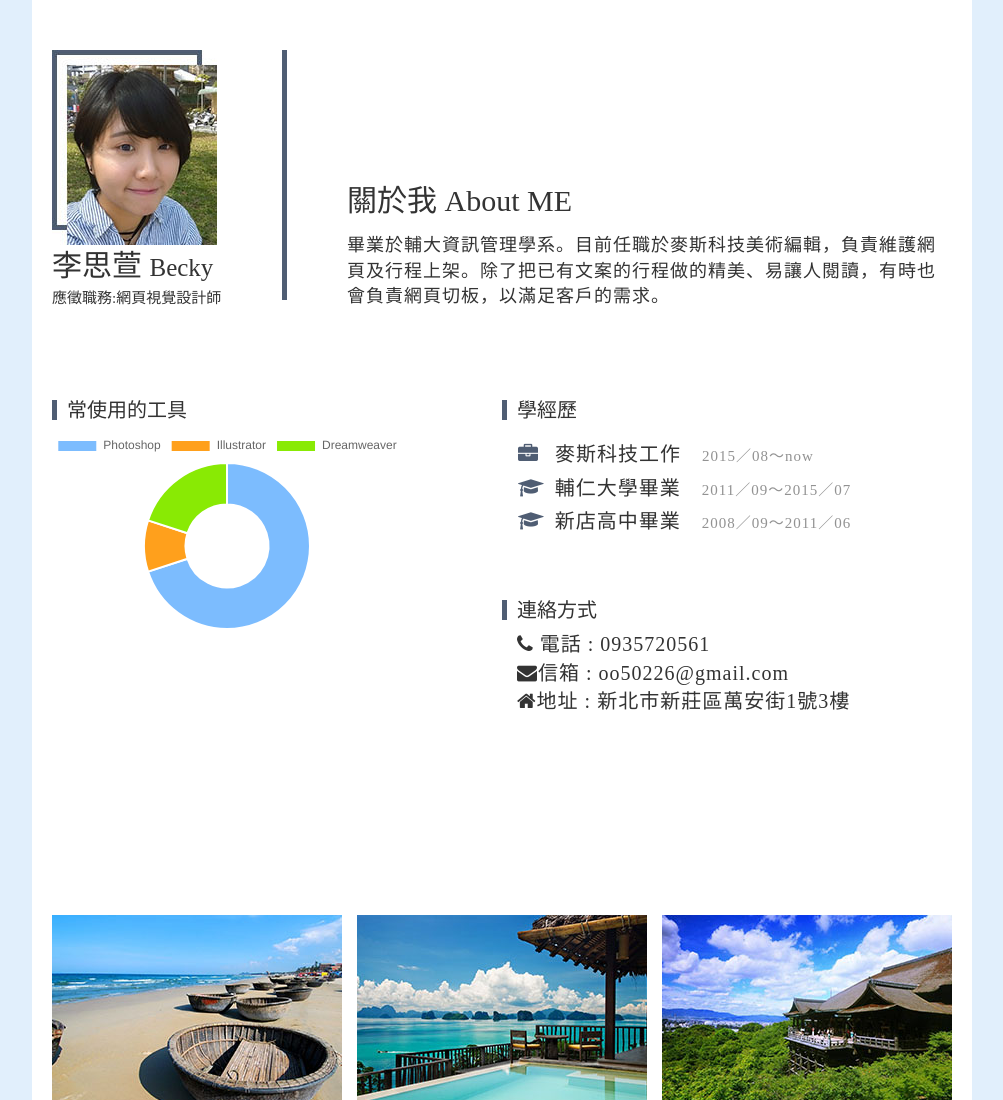
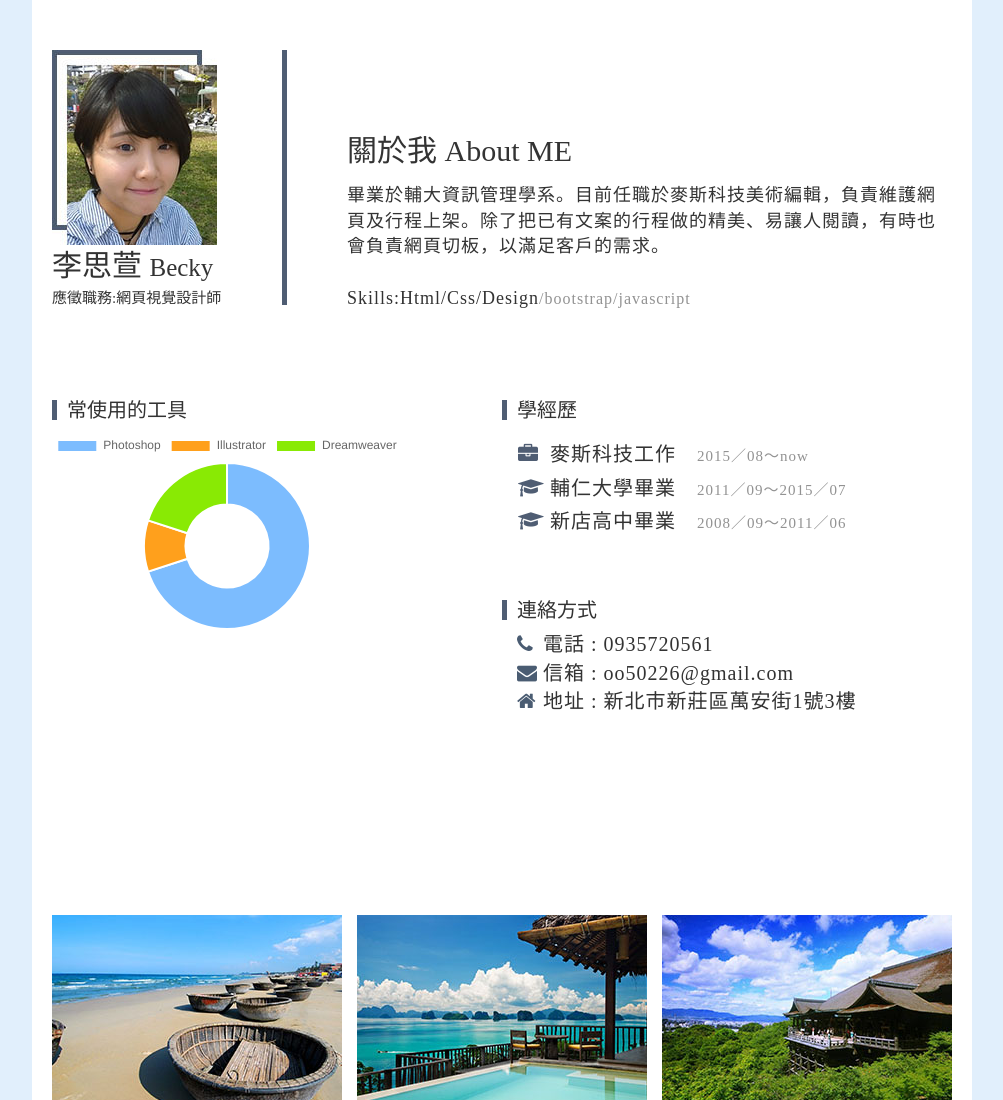
Before and after one commit to aumio/aumio.github.io, a plain HTML site: page index.html in a window 1280 px wide. Shown: the top 1100 px of the page, without its empty margins (138-1141 px from the left). Drawn offline with nearby package versions, Linux system fonts and the light colour scheme.

Commit message:
no message

```diff
--- a/css/style.css
+++ b/css/style.css
@@ -34,7 +34,7 @@ body{
 }
 .separate {
 	float: left;
-	height: 250px;
+	height: 255px;
 	width: 5px;
 	margin-right: 60px;
 	margin-left: 60px;
@@ -49,7 +49,7 @@ body{
 }
 #aboutme{
 	float: left;
-	margin-top: 130px;
+	margin-top: 80px;
 	height: 80px;
 	width: 600px;
 	font-size:30px;
@@ -154,3 +154,8 @@ body{
 	height: 200px;
 
 }
+.icon_size{
+	width: 20px;
+	height: 20px;
+
+}
--- a/index.html
+++ b/index.html
@@ -25,6 +25,8 @@
 			<div id="aboutme">關於我 About ME
 				<div id="about_txt">
 					畢業於輔大資訊管理學系。目前任職於麥斯科技美術編輯，負責維護網頁及行程上架。除了把已有文案的行程做的精美、易讓人閱讀，有時也會負責網頁切板，以滿足客戶的需求。
+					<br><br>
+					Skills:Html/Css/Design<span style="font-size: 16px;color: #929292;">/bootstrap/javascript</span>
 				</div>
 
 			</div>
@@ -44,9 +46,9 @@
 					<div class="title">學經歷</div>
 					<br><br>
 					<ul id="timeline">
-						<li><i class="fa fa-briefcase  timeline-dot"></i> 麥斯科技工作　<span style="font-size: 15px;color: #929292;">2015／08～now</span></li>
-						<li><i class="fa fa-graduation-cap  timeline-dot"></i>輔仁大學畢業　<span style="font-size: 15px;color: #929292;">2011／09～2015／07</span></li>
-						<li><i class="fa fa-graduation-cap  timeline-dot"></i>新店高中畢業　<span style="font-size: 15px;color: #929292;">2008／09～2011／06</span></li>
+						<li><i class="fa fa-briefcase  timeline-dot icon_size"></i>麥斯科技工作　<span style="font-size: 15px;color: #929292;">2015／08～now</span></li>
+						<li><i class="fa fa-graduation-cap  timeline-dot icon_size"></i>輔仁大學畢業　<span style="font-size: 15px;color: #929292;">2011／09～2015／07</span></li>
+						<li><i class="fa fa-graduation-cap  timeline-dot icon_size"></i>新店高中畢業　<span style="font-size: 15px;color: #929292;">2008／09～2011／06</span></li>
 					</ul>
 
 
@@ -54,9 +56,9 @@
 				<div class="contact">
 					<div class="title-bar"></div>
 					<div class="title">連絡方式</div>
-					<div class="contact_tool"><i class="fa fa-phone"></i> 電話 : 0935720561</div>
-					<div class="contact_tool"><i class="fa fa-envelope"></i>信箱 : oo50226@gmail.com</div>
-					<div class="contact_tool"><i class="fa fa-home"></i>地址 : 新北市新莊區萬安街1號3樓</div>
+					<div class="contact_tool"><i class="fa fa-phone icon_size" style="color: #4a5c72;"></i> 電話 : 0935720561</div>
+					<div class="contact_tool"><i class="fa fa-envelope icon_size" style="color: #4a5c72;""></i> 信箱 : oo50226@gmail.com</div>
+					<div class="contact_tool"><i class="fa fa-home icon_size" style="color: #4a5c72;"></i> 地址 : 新北市新莊區萬安街1號3樓</div>
 				</div>
 
 		</div>
```
